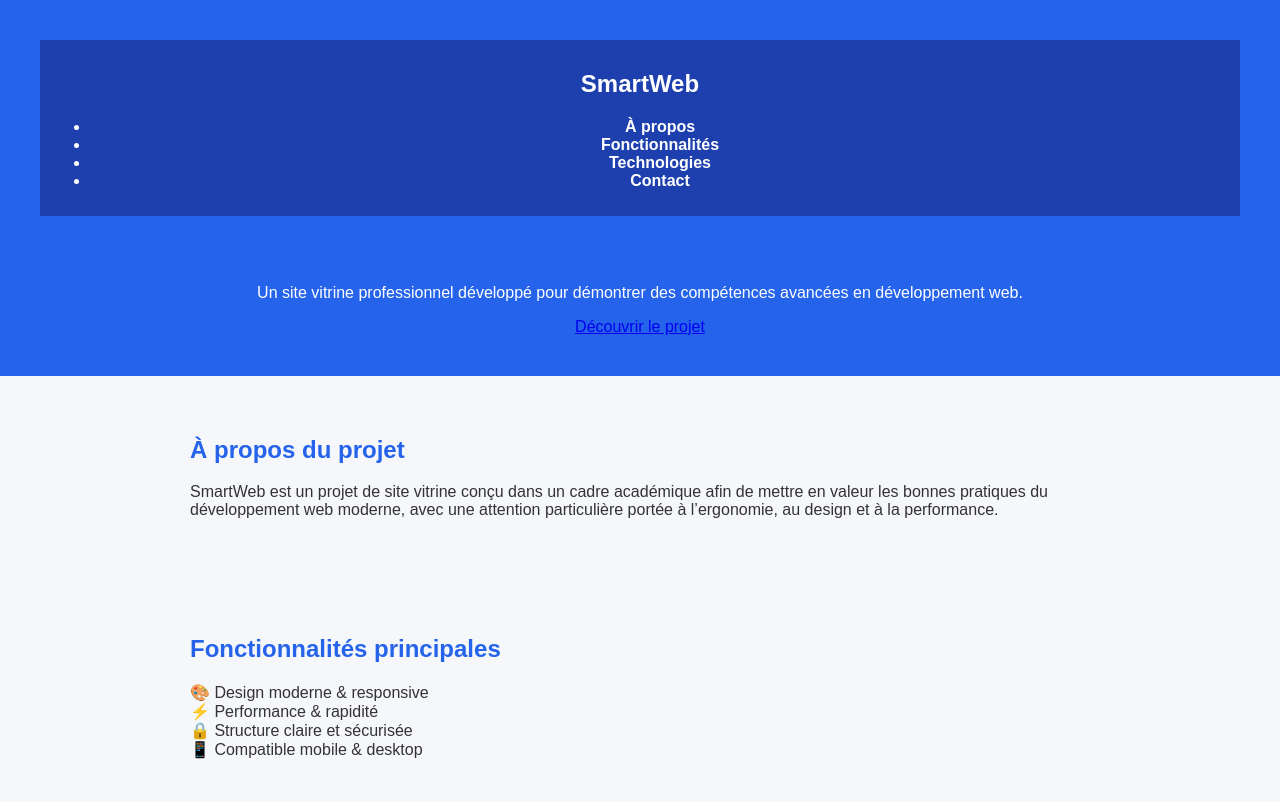
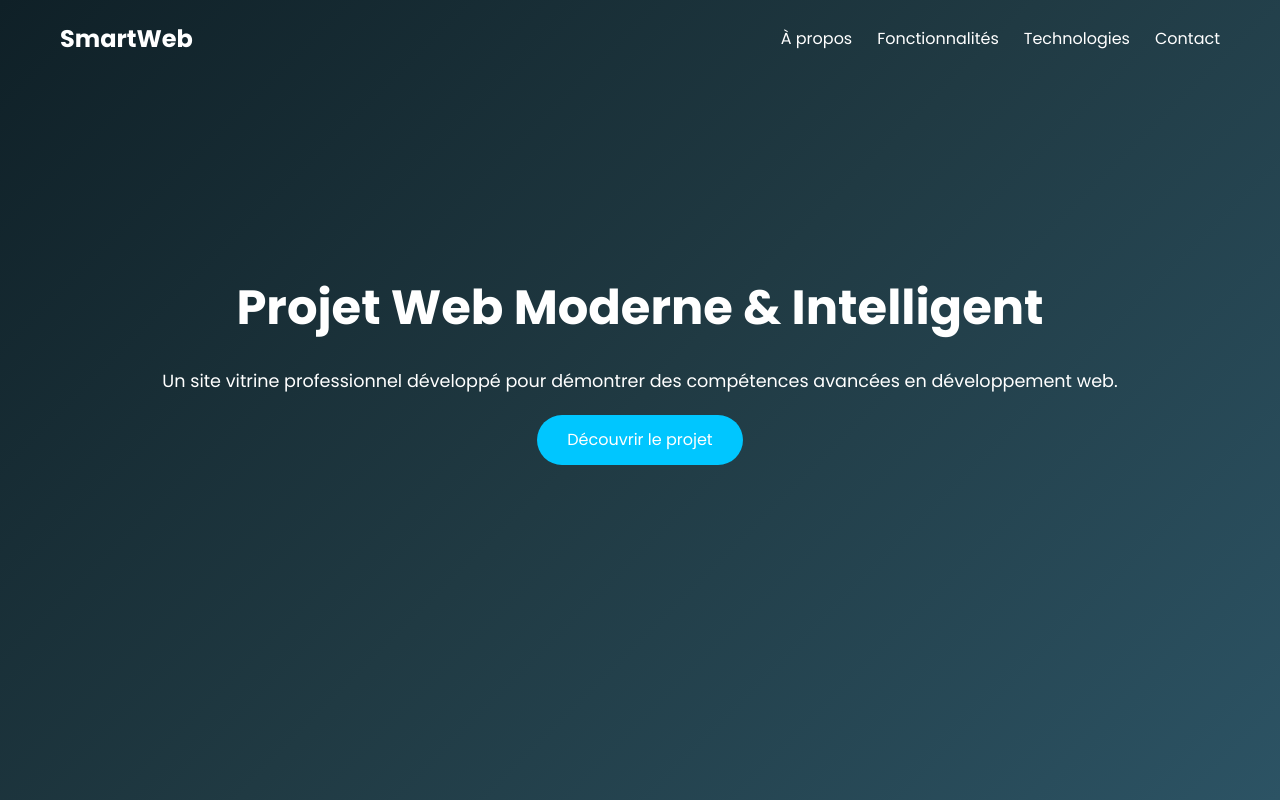
Before and after one commit to talel27/smartweb-vitrine, a plain HTML site: page index.html in a window 1280 px wide. Shown: the top 802 px of the page. Drawn offline with Linux system fonts and the light colour scheme; a script that the page names is missing.

Commit message:
Refactor CSS styles for layout and design

```diff
--- a/style.css
+++ b/style.css
@@ -1,43 +1,108 @@
+* {
+    margin: 0;
+    padding: 0;
+    box-sizing: border-box;
+    font-family: 'Poppins', sans-serif;
+}
+
 body {
-    font-family: Arial, sans-serif;
-    margin: 0;
-    background: #f5f7fa;
+    line-height: 1.6;
     color: #333;
 }
 
-header {
-    background: #2563eb;
+.hero {
+    height: 100vh;
+    background: linear-gradient(135deg, #0f2027, #203a43, #2c5364);
     color: white;
-    padding: 40px;
+}
+
+.navbar {
+    display: flex;
+    justify-content: space-between;
+    align-items: center;
+    padding: 20px 60px;
+}
+
+.navbar ul {
+    display: flex;
+    list-style: none;
+}
+
+.navbar ul li {
+    margin-left: 25px;
+}
+
+.navbar a {
+    color: white;
+    text-decoration: none;
+    font-weight: 500;
+}
+
+.hero-content {
+    text-align: center;
+    margin-top: 15%;
+    padding: 0 20px;
+}
+
+.hero-content h2 {
+    font-size: 3rem;
+}
+
+.hero-content p {
+    margin: 20px 0;
+    font-size: 1.1rem;
+}
+
+.btn {
+    display: inline-block;
+    padding: 12px 30px;
+    background: #00c6ff;
+    color: white;
+    border-radius: 30px;
+    text-decoration: none;
+    transition: 0.3s;
+}
+
+.btn:hover {
+    background: #0072ff;
+}
+
+.section {
+    padding: 80px 60px;
     text-align: center;
 }
 
-nav {
-    background: #1e40af;
-    padding: 10px;
-    text-align: center;
+.gray {
+    background: #f4f4f4;
 }
 
-nav a {
-    color: white;
-    margin: 0 15px;
-    text-decoration: none;
-    font-weight: bold;
+.cards {
+    display: grid;
+    grid-template-columns: repeat(auto-fit, minmax(220px, 1fr));
+    gap: 20px;
+    margin-top: 40px;
 }
 
-section {
-    padding: 40px;
-    max-width: 900px;
-    margin: auto;
+.card {
+    background: white;
+    padding: 30px;
+    border-radius: 15px;
+    box-shadow: 0 10px 25px rgba(0,0,0,0.1);
 }
 
-h2 {
-    color: #2563eb;
+.tech-list {
+    list-style: none;
+    margin-top: 30px;
+}
+
+.tech-list li {
+    font-size: 1.2rem;
+    margin: 10px 0;
 }
 
 footer {
-    background: #111827;
+    background: #111;
     color: white;
     text-align: center;
-    padding: 15px;
+    padding: 20px;
 }
```
